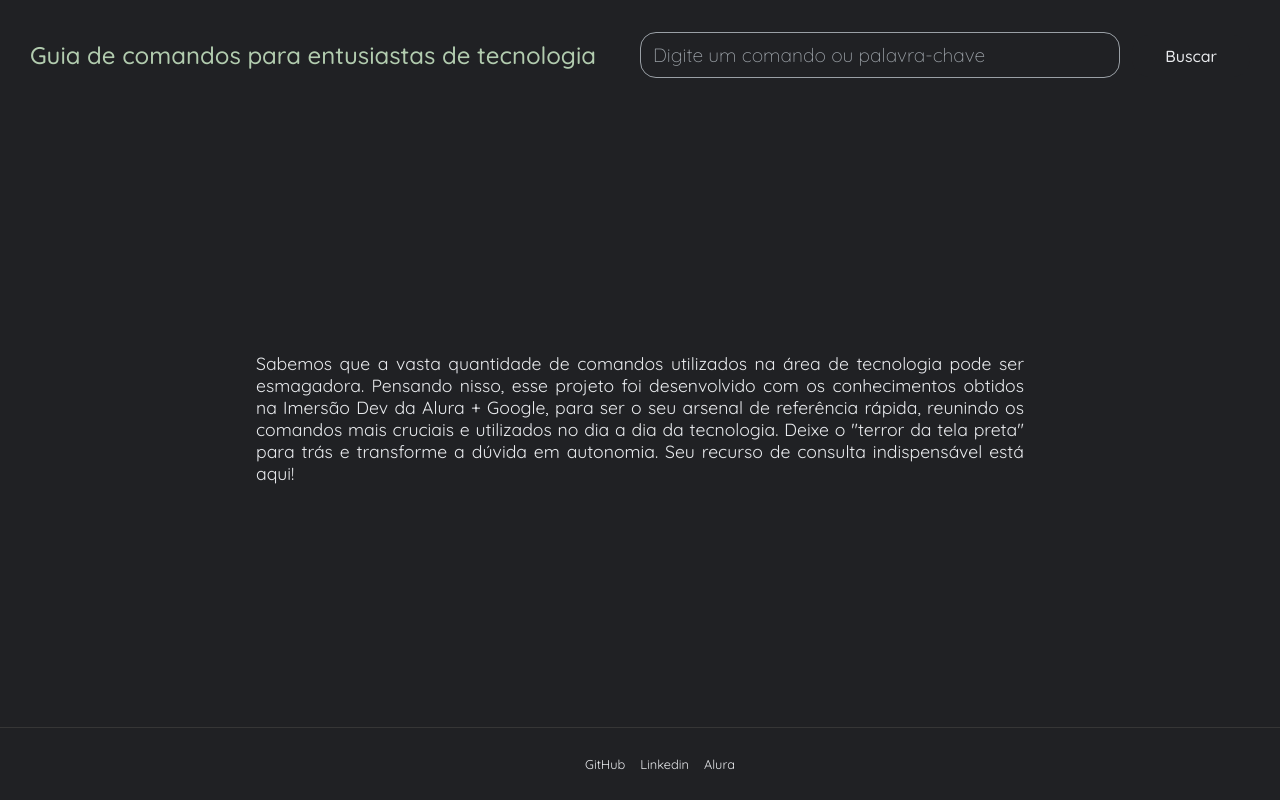
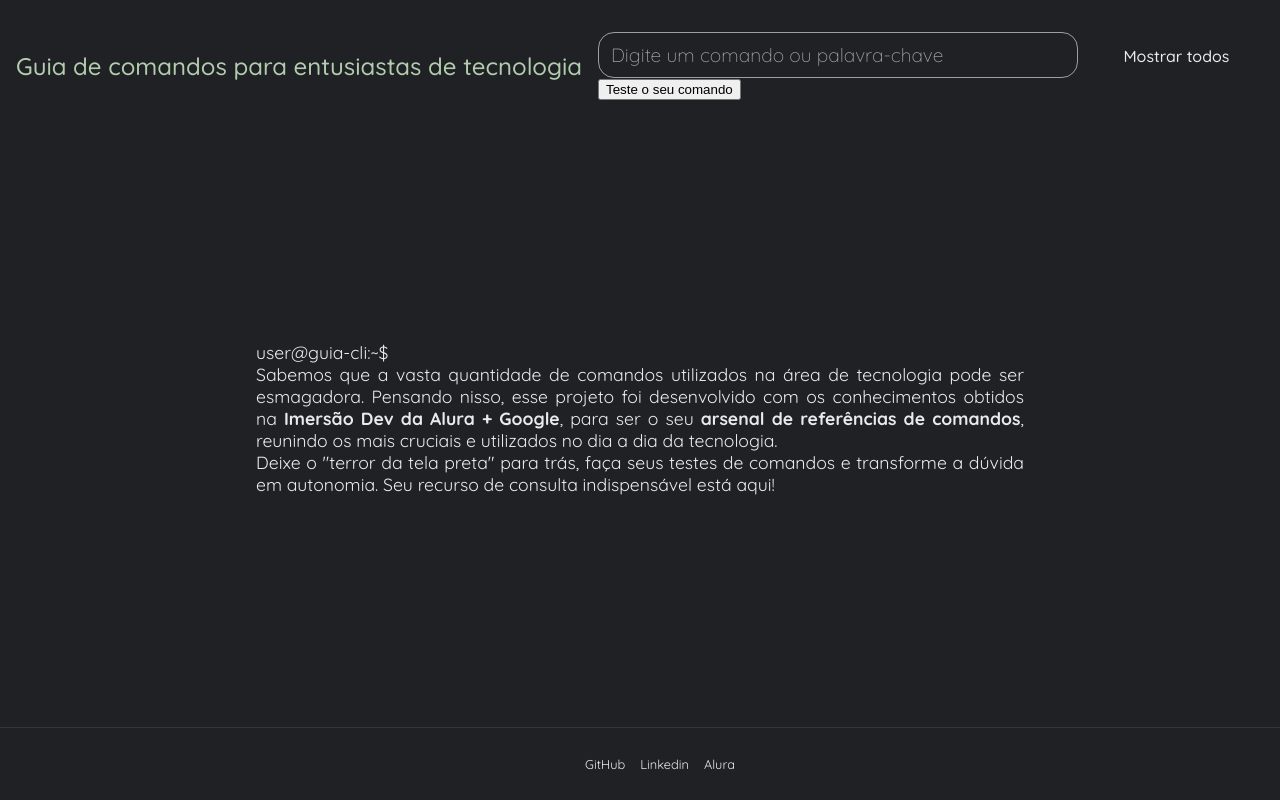
Before and after one commit to lauragrandoo/Imersao-GuiaDeComandos, a plain HTML site: page index.html in a window 1280 px wide. Drawn offline with Linux system fonts and the light colour scheme.

Commit message:
Update index.html

```diff
--- a/index.html
+++ b/index.html
@@ -12,20 +12,23 @@
 
 <body>
 
+    <body>
+
         <header>
-        <h1 id="titulo-principal">Guia de comandos para entusiastas de tecnologia</h1>
+            <h1 class="titulo-principal" id="titulo-principal">Guia de comandos para entusiastas de tecnologia</h1>
             <div>
                 <input type="text" placeholder="Digite um comando ou palavra-chave">
-            <button id="botao-busca" onclick="iniciarBusca()">Buscar</button>
+                <button id="botao-busca">Mostrar todos</button>
+                <button id="btn-abrir-cmd" onclick="abrirTerminal()">Teste o seu comando</button>
             </div>
         </header>
 
         <main>
             <p id="mensagem-inicial" class="mensagem-inicial">
-            Sabemos que a vasta quantidade de comandos utilizados na área de tecnologia pode ser esmagadora.
-            Pensando nisso, esse projeto foi desenvolvido com os conhecimentos obtidos na Imersão Dev da Alura + Google,
-            para ser o seu arsenal de referência rápida, reunindo os comandos mais cruciais e utilizados no dia a dia da
-            tecnologia. Deixe o "terror da tela preta" para trás e transforme a dúvida em autonomia. Seu recurso de
+                <span class="cli-prompt">user@guia-cli:~$ <br> Sabemos que a vasta quantidade de comandos utilizados na área de tecnologia pode ser esmagadora.
+                Pensando nisso, esse projeto foi desenvolvido com os conhecimentos obtidos na <strong>Imersão Dev da Alura + Google</strong>,
+                para ser o seu <strong>arsenal de referências de comandos</strong>, reunindo os mais cruciais e utilizados no dia a dia da
+                tecnologia. <br> Deixe o "terror da tela preta" para trás, faça seus testes de comandos e transforme a dúvida em autonomia. Seu recurso de
                 consulta indispensável está aqui!
             </p>
             <section class="card-container"></section>
@@ -45,3 +48,4 @@
     <script src="script.js"></script>
 
 </body>
+</html>
```
Lines whose indentation alone changed are shown as unchanged.
